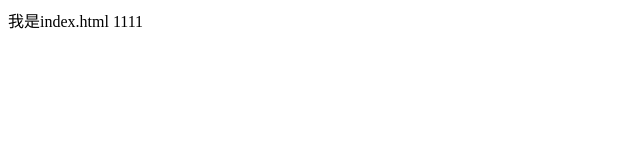
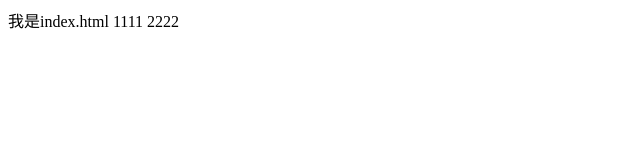
Before and after one commit to request97/git-demo, a plain HTML site: page index.html in a window 1280 px wide. Shown: the full height of the page, 0-640 px from the left. Drawn offline with Linux system fonts and the light colour scheme.

Commit message:
A程序员第三次提交

```diff
--- a/index.html
+++ b/index.html
@@ -9,7 +9,7 @@
 </head>
 
 <body>
-    我是index.html 1111
+    我是index.html 1111 2222
 </body>
 
 </html>
```
